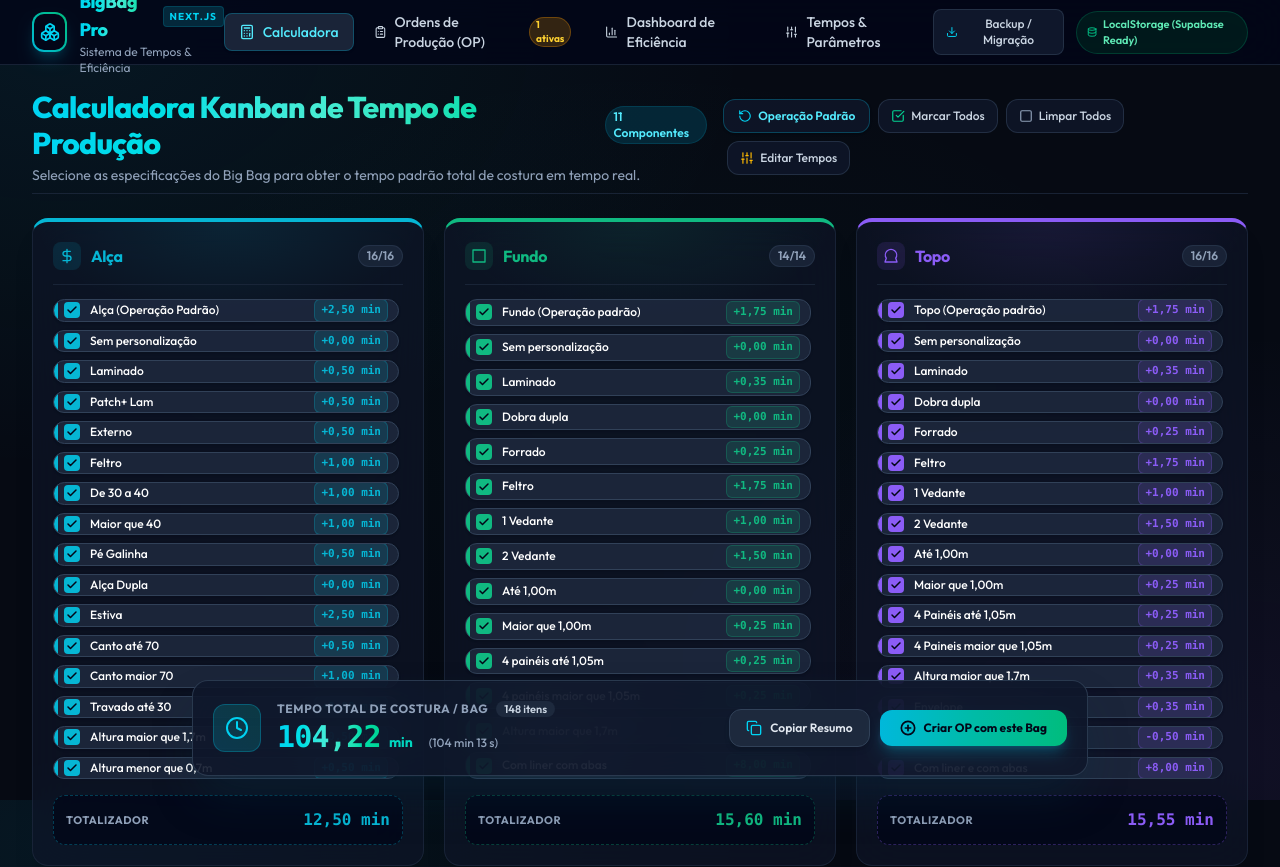
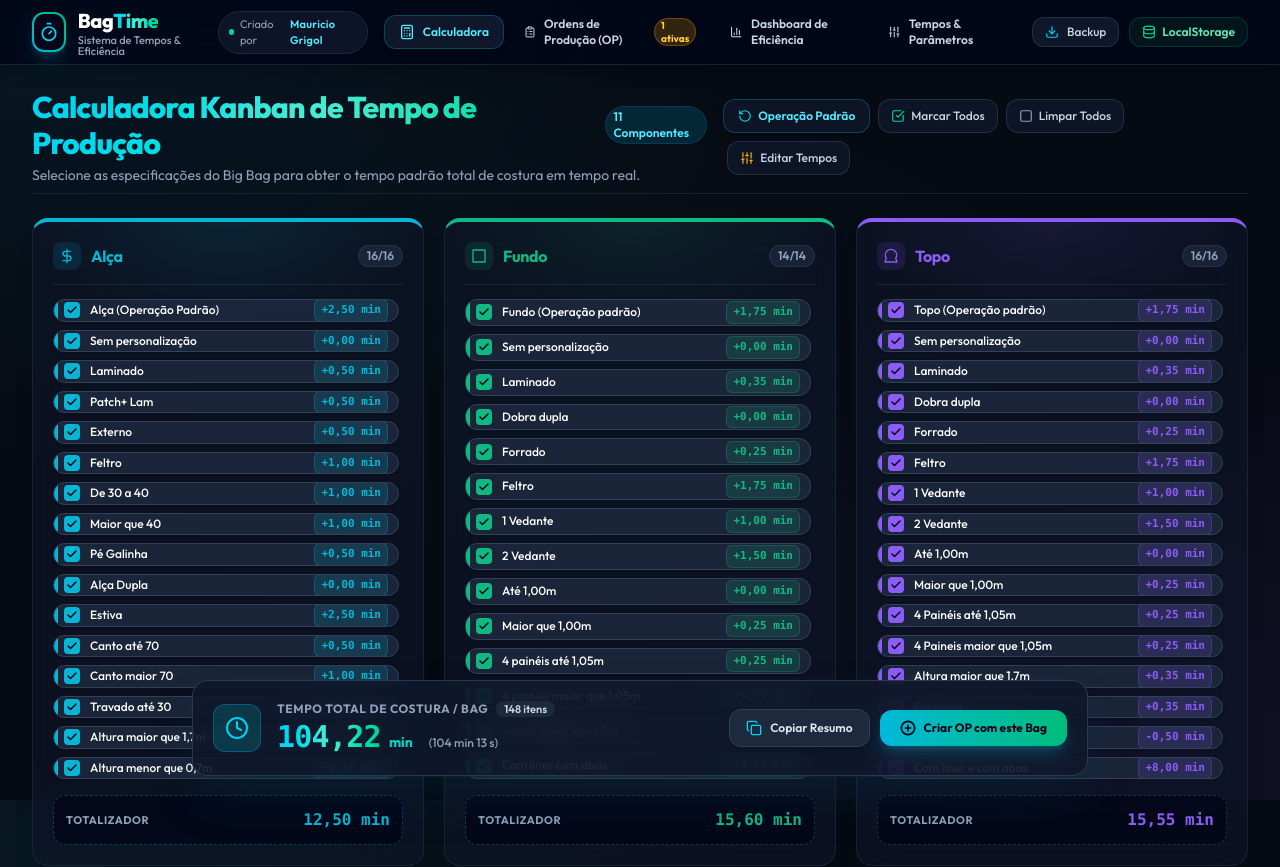
Before and after one commit to Mauthope/bigbag-production-system, a Next.js app: page / in a window 1280 px wide. Shown: the top 867 px of the page. Built offline with nearby package versions, Linux system fonts and the light colour scheme.

Commit message:
feat: rebrand to BagTime, add explicit Mauricio Grigol author credits, and polish header UI

```diff
--- a/src/app/layout.tsx
+++ b/src/app/layout.tsx
@@ -17,8 +17,9 @@ const inter = Inter({
 });
 
 export const metadata: Metadata = {
-  title: 'BigBag Pro - Sistema de Tempos de Produção & Eficiência',
-  description: 'Calculadora Kanban, Gestão de OPs e Dashboard de Eficiência por Componente e por OP'
+  title: 'BagTime - Sistema de Tempos de Produção & Cronoanálise Lean',
+  description: 'Sistema industrial de cálculo de tempos de produção, cronoanálise por micro-operações e acompanhamento de eficiência de Big Bags. Desenvolvido por Mauricio Grigol.',
+  authors: [{ name: 'Mauricio Grigol' }]
 };
 
 export default function RootLayout({
--- a/src/components/Navbar.tsx
+++ b/src/components/Navbar.tsx
@@ -10,9 +10,13 @@ import {
   Sliders,
   Database,
   Download,
-  Boxes,
+  Timer,
   Menu,
-  X
+  X,
+  UserCheck,
+  Sparkles,
+  Layers,
+  Clock3
 } from 'lucide-react';
 import { useProduction } from '@/context/ProductionContext';
 import { ExportImportModal } from './ExportImportModal';
@@ -51,33 +55,40 @@ export const Navbar: React.FC = () => {
 
   return (
     <>
-      <header className="sticky top-0 z-40 w-full border-b border-slate-800/80 bg-slate-950/80 backdrop-blur-xl">
+      <header className="sticky top-0 z-40 w-full border-b border-slate-800/80 bg-slate-950/85 backdrop-blur-xl shadow-lg shadow-black/20">
         <div className="max-w-7xl mx-auto px-4 sm:px-6 lg:px-8">
-          <div className="flex items-center justify-between h-16">
+          <div className="flex items-center justify-between h-16 gap-4">
 
-            {/* Logo */}
+            {/* Brand Logo & Author Credit */}
+            <div className="flex items-center gap-3.5">
               <Link href="/" className="flex items-center gap-3 group">
                 <div className="w-10 h-10 rounded-xl bg-gradient-to-tr from-cyan-500 via-teal-500 to-emerald-500 p-0.5 shadow-lg shadow-cyan-500/20 group-hover:scale-105 transition-transform">
                   <div className="w-full h-full bg-slate-950 rounded-[10px] flex items-center justify-center">
-                  <Boxes className="w-5 h-5 text-cyan-400" />
+                    <Timer className="w-5 h-5 text-cyan-400 group-hover:text-emerald-300 transition-colors" />
                   </div>
                 </div>
+
                 <div className="flex flex-col">
-                <div className="flex items-center gap-2">
-                  <span className="font-extrabold text-transparent bg-clip-text bg-gradient-to-r from-cyan-400 via-teal-300 to-emerald-400 tracking-tight text-lg">
-                    BigBag Pro
-                  </span>
-                  <span className="text-[10px] uppercase font-bold tracking-widest px-1.5 py-0.5 rounded bg-cyan-950/80 text-cyan-400 border border-cyan-800/50">
-                    Next.js
+                  <div className="flex items-center gap-1.5">
+                    <span className="font-extrabold tracking-tight text-xl text-white">
+                      Bag<span className="text-transparent bg-clip-text bg-gradient-to-r from-cyan-400 via-teal-300 to-emerald-400">Time</span>
                     </span>
                   </div>
-                <span className="text-xs text-slate-400 hidden sm:inline">
+                  <span className="text-[11px] text-slate-400 hidden sm:inline leading-none font-medium">
                     Sistema de Tempos & Eficiência
                   </span>
                 </div>
               </Link>
 
-            {/* Desktop Navigation */}
+              {/* Author Credit Badge */}
+              <div className="hidden md:flex items-center gap-1.5 px-2.5 py-1 rounded-full bg-slate-900/90 border border-slate-800 text-[11px] text-slate-300 shadow-inner">
+                <span className="w-1.5 h-1.5 rounded-full bg-emerald-400 animate-pulse" />
+                <span className="text-slate-400">Criado por</span>
+                <strong className="text-cyan-300 font-semibold tracking-wide">Mauricio Grigol</strong>
+              </div>
+            </div>
+
+            {/* Desktop Navigation Links */}
             <nav className="hidden md:flex items-center gap-1.5">
               {navItems.map(item => {
                 const isActive = pathname === item.href;
@@ -85,10 +96,10 @@ export const Navbar: React.FC = () => {
                   <Link
                     key={item.href}
                     href={item.href}
-                    className={`flex items-center gap-2 px-3.5 py-2 rounded-lg text-sm font-medium transition-all ${
+                    className={`flex items-center gap-2 px-3.5 py-2 rounded-xl text-xs font-semibold transition-all ${
                       isActive
-                        ? 'bg-slate-800/90 text-cyan-300 shadow-sm border border-cyan-500/30'
-                        : 'text-slate-300 hover:text-white hover:bg-slate-800/50'
+                        ? 'bg-slate-900 text-cyan-300 shadow-md border border-cyan-500/30'
+                        : 'text-slate-300 hover:text-white hover:bg-slate-900/60'
                     }`}
                   >
                     {item.icon}
@@ -103,24 +114,24 @@ export const Navbar: React.FC = () => {
               })}
             </nav>
 
-            {/* Actions & Storage Status */}
-            <div className="hidden lg:flex items-center gap-3">
+            {/* Storage & Backup Actions */}
+            <div className="hidden lg:flex items-center gap-2.5">
               <button
                 onClick={() => setIsExportModalOpen(true)}
-                className="flex items-center gap-2 px-3 py-1.5 rounded-lg text-xs font-medium text-slate-300 hover:text-white bg-slate-900 border border-slate-700/60 hover:border-slate-600 transition-colors"
+                className="flex items-center gap-2 px-3 py-1.5 rounded-xl text-xs font-medium text-slate-300 hover:text-white bg-slate-900 border border-slate-700/60 hover:border-slate-600 transition-colors"
                 title="Backup e Migração de Dados"
               >
                 <Download className="w-3.5 h-3.5 text-cyan-400" />
-                <span>Backup / Migração</span>
+                <span>Backup</span>
               </button>
 
               <div
-                className="flex items-center gap-1.5 px-2.5 py-1 rounded-full text-[11px] font-semibold bg-emerald-950/50 text-emerald-300 border border-emerald-800/50 cursor-pointer"
-                title="Armazenado no LocalStorage. Estruturado e pronto para conexão com Supabase."
+                className="flex items-center gap-1.5 px-3 py-1.5 rounded-xl text-xs font-semibold bg-emerald-950/40 text-emerald-300 border border-emerald-800/40 cursor-pointer hover:bg-emerald-950/60 transition-colors"
+                title="Armazenado no LocalStorage com suporte a Supabase."
                 onClick={() => setIsExportModalOpen(true)}
               >
-                <Database className="w-3 h-3 text-emerald-400 animate-pulse" />
-                <span>LocalStorage (Supabase Ready)</span>
+                <Database className="w-3.5 h-3.5 text-emerald-400" />
+                <span>LocalStorage</span>
               </div>
             </div>
 
@@ -128,9 +139,9 @@ export const Navbar: React.FC = () => {
             <div className="flex md:hidden items-center gap-2">
               <button
                 onClick={() => setIsMobileMenuOpen(!isMobileMenuOpen)}
-                className="p-2 rounded-lg bg-slate-900 border border-slate-800 text-slate-300 hover:text-white"
+                className="p-2 rounded-xl bg-slate-900 border border-slate-800 text-slate-300 hover:text-white"
               >
-                {isMobileMenuOpen ? <X className="w-6 h-6" /> : <Menu className="w-6 h-6" />}
+                {isMobileMenuOpen ? <X className="w-5 h-5" /> : <Menu className="w-5 h-5" />}
               </button>
             </div>
 
@@ -139,7 +150,13 @@ export const Navbar: React.FC = () => {
 
         {/* Mobile Dropdown */}
         {isMobileMenuOpen && (
-          <div className="md:hidden border-t border-slate-800 bg-slate-950/95 px-4 pt-2 pb-4 space-y-1">
+          <div className="md:hidden border-t border-slate-800 bg-slate-950/95 px-4 pt-2 pb-4 space-y-2 animate-in fade-in">
+            {/* Mobile Author Credit */}
+            <div className="flex items-center justify-between p-2.5 rounded-xl bg-slate-900/80 border border-slate-800 text-xs">
+              <span className="text-slate-400">Desenvolvido por</span>
+              <strong className="text-cyan-300">Mauricio Grigol</strong>
+            </div>
+
             {navItems.map(item => {
               const isActive = pathname === item.href;
               return (
@@ -147,10 +164,10 @@ export const Navbar: React.FC = () => {
                   key={item.href}
                   href={item.href}
                   onClick={() => setIsMobileMenuOpen(false)}
-                  className={`flex items-center justify-between px-3 py-2.5 rounded-lg text-sm font-medium ${
+                  className={`flex items-center justify-between px-3 py-2.5 rounded-xl text-sm font-medium ${
                     isActive
-                      ? 'bg-slate-800 text-cyan-300 border border-cyan-500/30'
-                      : 'text-slate-300 hover:bg-slate-900'
+                      ? 'bg-slate-900 text-cyan-300 border border-cyan-500/30'
+                      : 'text-slate-300 hover:bg-slate-900/60'
                   }`}
                 >
                   <div className="flex items-center gap-2.5">
@@ -165,16 +182,17 @@ export const Navbar: React.FC = () => {
                 </Link>
               );
             })}
+
             <div className="pt-2 border-t border-slate-800/80 flex flex-col gap-2">
               <button
                 onClick={() => {
                   setIsMobileMenuOpen(false);
                   setIsExportModalOpen(true);
                 }}
-                className="flex items-center justify-center gap-2 w-full py-2 rounded-lg text-xs font-medium bg-slate-900 border border-slate-700 text-slate-200"
+                className="flex items-center justify-center gap-2 w-full py-2 rounded-xl text-xs font-medium bg-slate-900 border border-slate-700 text-slate-200"
               >
                 <Download className="w-3.5 h-3.5 text-cyan-400" />
-                <span>Backup e Migração (JSON/CSV)</span>
+                <span>Backup e Exportação (JSON/CSV)</span>
               </button>
             </div>
           </div>
```
Lines whose indentation alone changed are shown as unchanged.
